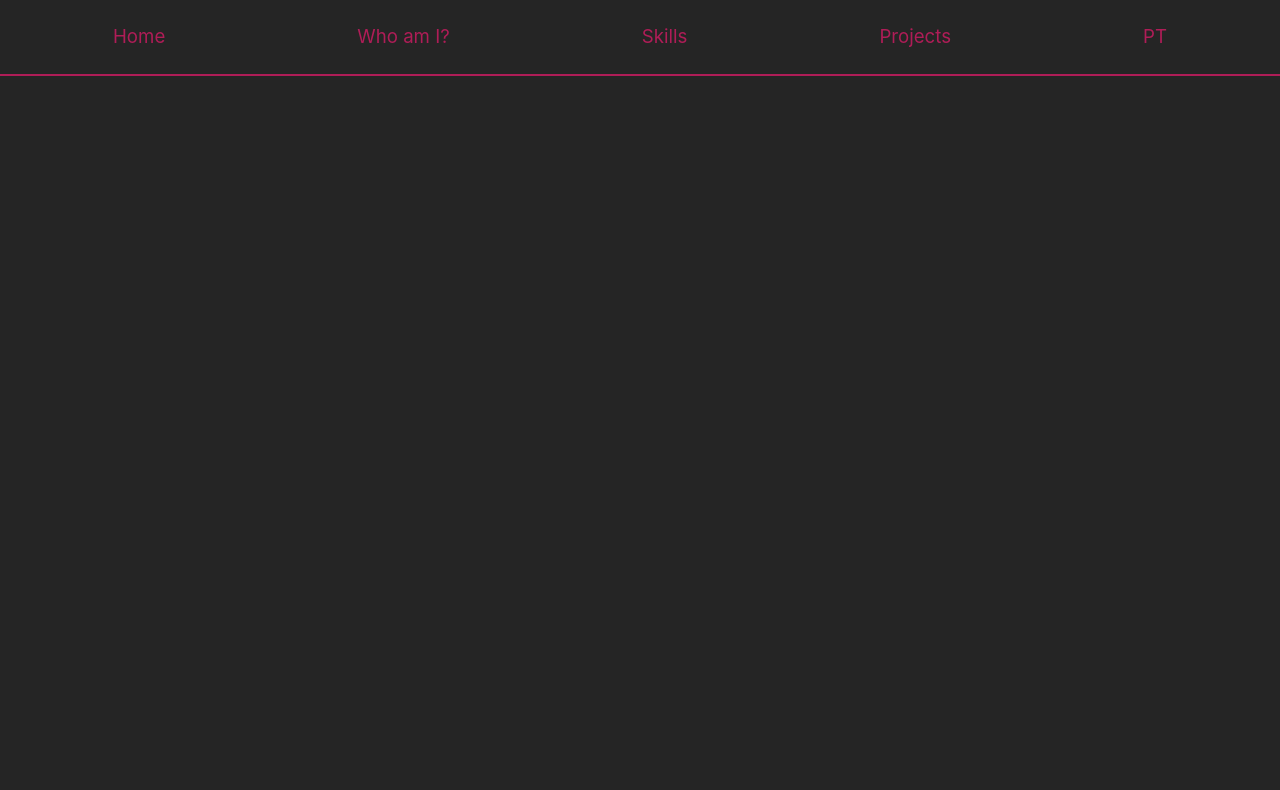
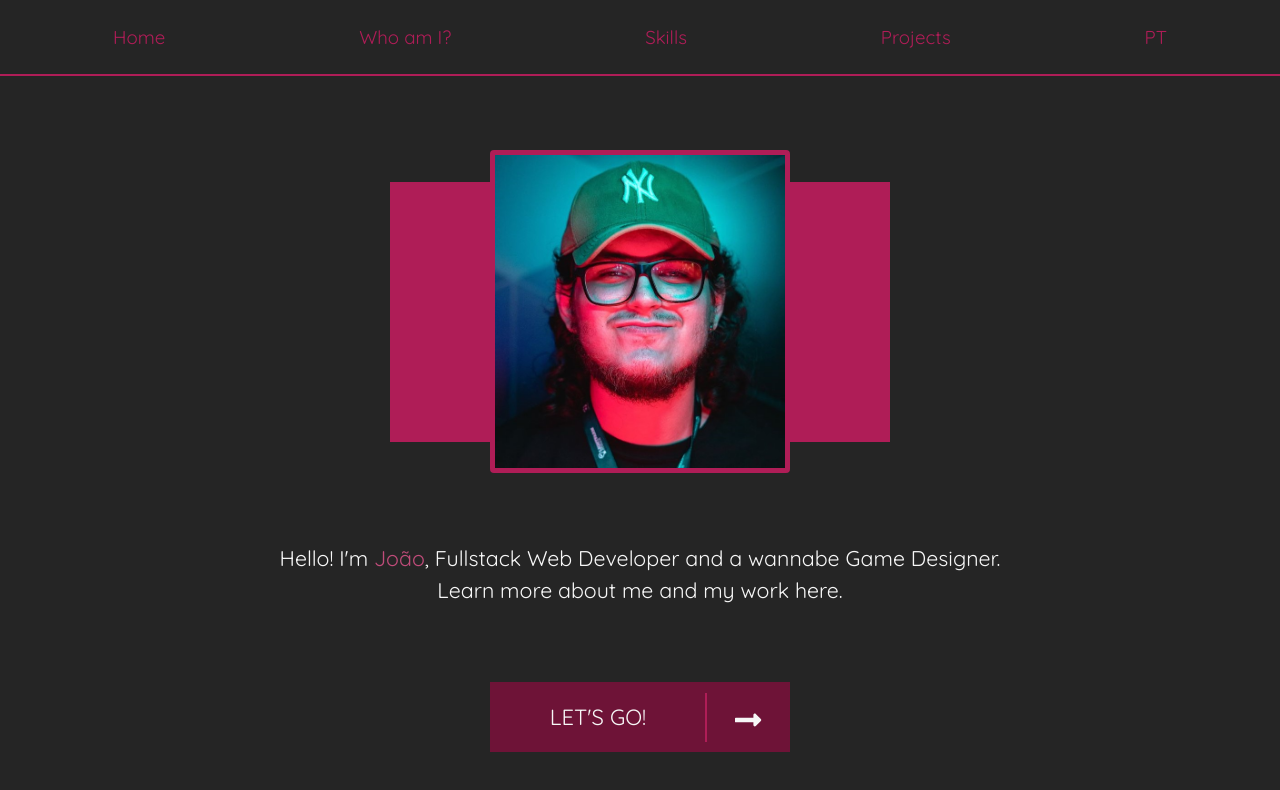
Before and after one commit to joaopbarberino/portfolio, a React (Create React App) app: page / in a window 1280 px wide. Shown: the top 790 px of the page. Built offline with nearby package versions, Linux system fonts and the light colour scheme.

Commit message:
Create Home section, app context for language and mobile control, and some refactors on header

```diff
--- a/package.json
+++ b/package.json
@@ -3,12 +3,16 @@
   "version": "0.1.0",
   "private": true,
   "dependencies": {
+    "@fortawesome/fontawesome-svg-core": "^1.2.28",
+    "@fortawesome/free-solid-svg-icons": "^5.13.0",
+    "@fortawesome/react-fontawesome": "^0.1.9",
     "@testing-library/jest-dom": "^4.2.4",
     "@testing-library/react": "^9.3.2",
     "@testing-library/user-event": "^7.1.2",
     "node-sass": "^4.13.1",
     "react": "^16.13.1",
     "react-dom": "^16.13.1",
+    "react-html-parser": "^2.0.2",
     "react-scripts": "3.4.1",
     "reactstrap": "^8.4.1",
     "styled-components": "^5.1.0"
--- a/public/index.html
+++ b/public/index.html
@@ -22,6 +22,8 @@
       work correctly both with client-side routing and a non-root public URL.
       Learn how to configure a non-root public URL by running `npm run build`.
     -->
+
+  <!-- Bootstrap 4 -->
   <link rel="stylesheet" href="https://stackpath.bootstrapcdn.com/bootstrap/4.3.1/css/bootstrap.min.css"
     integrity="sha384-ggOyR0iXCbMQv3Xipma34MD+dH/1fQ784/j6cY/iJTQUOhcWr7x9JvoRxT2MZw1T" crossOrigin="anonymous" />
   <script src="https://code.jquery.com/jquery-3.3.1.slim.min.js"
@@ -33,6 +35,10 @@
   <script src="https://stackpath.bootstrapcdn.com/bootstrap/4.3.1/js/bootstrap.min.js"
     integrity="sha384-JjSmVgyd0p3pXB1rRibZUAYoIIy6OrQ6VrjIEaFf/nJGzIxFDsf4x0xIM+B07jRM"
     crossOrigin="anonymous"></script>
+
+  <!-- Fonts -->
+  <link href="https://fonts.googleapis.com/css2?family=Quicksand&display=swap" rel="stylesheet">
+
   <title>React App</title>
 </head>
 
--- a/src/App.js
+++ b/src/App.js
@@ -1,22 +1,48 @@
-import React from 'react';
+import React, { useState, useEffect } from 'react';
 import styled from 'styled-components';
+import { colors, breakpoints } from './helpers/styles';
+import './index.scss'
+
 import Header from './components/Header';
-import colors from './helpers/colors';
-import './index.scss'
+import { AppProvider } from './components/AppContext';
+
+import Home from './sections/Home';
 
 const StyledBody = styled.div`
   background-color: ${colors.dark};
   height: 200vh;
-
-  outline: none!important;
-
 `;
 
 function App() {
+  const [language, setLanguage] = useState('en');
+  const [mobile, setMobile] = useState(true);
+  const toggleLanguage = () => {
+    setLanguage(language => (language === 'en' ? 'pt' : 'en'));
+  }
+
+  const resize = () => {
+    const newState = window.innerWidth <= parseInt(breakpoints.mobileMax);
+    if (mobile !== newState) {
+      setMobile(newState);
+    }
+  }
+
+  useEffect(() => {
+    resize();
+    window.addEventListener('resize', resize);
+
+    return function cleanup() {
+      window.removeEventListener('resize', resize);
+    }
+  });
+
   return (
-    <StyledBody>
-      <Header />
-    </StyledBody>
+    <AppProvider value={{ language, toggleLanguage, mobile }}>
+      <StyledBody>
+        <Header />
+        <Home />
+      </StyledBody>
+    </AppProvider>
   );
 }
 
--- /dev/null
+++ b/src/components/AppContext.js
@@ -0,0 +1,8 @@
+import React from 'react';
+
+const AppContext = React.createContext();
+
+export const AppProvider = AppContext.Provider;
+export const AppConsumer = AppContext.Consumer;
+
+export default AppContext;
--- a/src/components/Header.js
+++ b/src/components/Header.js
@@ -1,18 +1,21 @@
-import React, { useState } from 'react';
+import React, { useState, useContext } from 'react';
+import styled from 'styled-components';
 import {
   Collapse,
   Navbar,
-  NavbarToggler,
   Nav,
   NavItem,
   NavLink,
   Container
 } from 'reactstrap';
-import styled from 'styled-components';
-import colors from '../helpers/colors';
+import AppContext from './AppContext';
+import data from '../helpers/data.json';
+import { colors, breakpoints } from '../helpers/styles';
 
 const StyledNavbarContainer = styled(Container)`
+  font-family: 'Quicksand', sans-serif;
   .navbar {
+    background-color: ${colors.dark};
     padding: 0;
 
     .nav-item {
@@ -24,15 +27,22 @@ const StyledNavbarContainer = styled(Container)`
           font-size: 14pt;
       }
 
-      &:hover {
+      &:hover:not(.mobile-language-button) {
         padding: 20px 25px;
 
         a {
-          color: white;
+          color: ${colors.light};
           font-size: 16pt;
         }
         background-color: ${colors.pink};
       }
+    }
+
+    .mobile-language-button {
+      position: absolute;
+      right: 0;
+      top: 0;
+      list-style: none;
     }
   }
 
@@ -42,7 +52,7 @@ const StyledNavbarContainer = styled(Container)`
 `;
 
 const StyledNavbarToggler = styled.div`
-  @media (max-width: 767px) {
+  @media (max-width: ${breakpoints.mobileMax}) {
     margin: 20px;
     padding-top: 5px;
     cursor: pointer;
@@ -77,15 +87,16 @@ const StyledNavbarToggler = styled.div`
   }
 `;
 
+const Header = () => {
+  const { language, toggleLanguage, mobile } = useContext(AppContext);
 
-const Header = (props) => {
   const [isOpen, setIsOpen] = useState(false);
 
-  const toggle = () => setIsOpen(!isOpen);
+  const toggle = () => mobile ? setIsOpen(!isOpen) : false;
 
   return (
     <StyledNavbarContainer fluid>
-      <Navbar color={colors.dark} expand='md' dark fixed='top'>
+      <Navbar color={colors.dark} expand='md' fixed='top'>
         <Container>
           <StyledNavbarToggler onClick={toggle}>
             <div className={isOpen ? 'animation1' : 'bar1'} />
@@ -95,23 +106,34 @@ const Header = (props) => {
 
           <Collapse isOpen={isOpen} navbar>
             <Nav className='w-100 justify-content-between' navbar>
-              <NavItem>
-                <NavLink href='#home'>Home</NavLink>
-              </NavItem>
-              <NavItem>
-                <NavLink href='#who'>Who am I?</NavLink>
-              </NavItem>
-              <NavItem>
-                <NavLink href='#skills'>Skills</NavLink>
-              </NavItem>
-              <NavItem>
-                <NavLink href='#projects'>Projects</NavLink>
-              </NavItem>
-              <NavItem>
-                <NavLink href='#projects'>PT</NavLink>
+              {
+                data[language].header.map((nav, key) => {
+                  return (
+                    <NavItem key={key}>
+                      <NavLink href={nav.link} onClick={toggle}>{nav.text}</NavLink>
+                    </NavItem>
+                  );
+                })
+              }
+
+              <NavItem
+                className='d-none d-md-block'
+                onClick={() => toggleLanguage()}
+              >
+                <NavLink href='#projects'>
+                  {language === 'en' ? 'PT' : 'EN'}
+                </NavLink>
               </NavItem>
             </Nav>
           </Collapse>
+          <NavItem
+            className='d-md-none mobile-language-button'
+            onClick={() => toggleLanguage()}
+          >
+            <NavLink href='#projects'>
+              {language === 'en' ? 'PT' : 'EN'}
+            </NavLink>
+          </NavItem>
         </Container>
       </Navbar>
     </StyledNavbarContainer>
--- /dev/null
+++ b/src/components/HomeButton.js
@@ -0,0 +1,117 @@
+// Adptade from: https://codepen.io/Shtam3x/pen/Bevpxd
+
+import React from 'react';
+import styled from 'styled-components';
+import { colors } from '../helpers/styles'
+import { FontAwesomeIcon } from '@fortawesome/react-fontawesome';
+import { faLongArrowAltRight } from '@fortawesome/free-solid-svg-icons';
+
+const speed = '.3s';
+const transition = `all ${ speed } cubic-bezier(0.310, -0.105, 0.430, 1.400)`;
+
+const StyledButton = styled.a`
+	display: block;
+	background-color: ${colors.darkPink};
+	width: 300px;
+	height: 70px;
+	line-height: 70px;
+	margin: 75px auto;
+	color: ${colors.light};
+	position: relative;
+	top: 0;
+	bottom: 0;
+	left: 0;
+	right: 0;
+	cursor: pointer;
+	overflow: hidden;
+	/* box-shadow: 0 0 20px 0 rgba(0,0,0,.3); */
+	transition: ${transition};
+
+	span,
+	.icon {
+		display: block;
+		height: 100%;
+		text-align: center;
+		position: absolute;
+		top: 0;
+	}
+
+	span {
+		width: 72%;
+		line-height: inherit;
+		font-size: 22px;
+		text-transform: uppercase;
+		left: 0;
+		transition: ${transition};
+
+		&:after {
+			content: '';
+			background-color: ${colors.pink};
+			width: 2px;
+			height: 70%;
+			position: absolute;
+			top: 15%;
+			right: -1px;
+		}
+	}
+
+	.icon {
+		width: 28%;
+		right: 0;
+		transition: ${transition};
+
+		.svg-inline--fa {
+			font-size: 30px;
+			vertical-align: middle;
+			transition: ${transition}, height ${speed} ease;
+		}
+
+		.fa-long-arrow-alt-right {
+			height: 36px;
+		}
+	}
+
+	&:hover {
+
+		span {
+			left: -72%;
+			opacity: 0;
+		}
+
+		.icon {
+			width: 100%;
+
+			.svg-inline--fa {
+				font-size: 45px;
+			}
+		}
+	}
+
+	&:hover {
+	box-shadow: 0 0 20px 0 rgba(0,0,0,.3);
+		/* opacity: .7; */
+        color: ${colors.light};
+        background-color: ${colors.pink};
+
+		.icon .fa-long-arrow-alt-right {
+			height: 46px;
+		}
+	}
+
+	&:active {
+		opacity: 1;
+	}
+`;
+
+const HomeButton = props => {
+    return (
+        <StyledButton href='#' role='button'>
+            <span>{props.text}</span>
+            <div className='icon'>
+                <FontAwesomeIcon icon={faLongArrowAltRight} />
+            </div>
+        </StyledButton>
+    )
+}
+
+export default HomeButton;
--- a/src/helpers/colors.js
+++ /dev/null
@@ -1,5 +0,0 @@
-export default {
-    dark: '#252525',
-    pink: '#af1d57',
-    lightPink: '#c04c7a'
-}
--- /dev/null
+++ b/src/helpers/data.json
@@ -0,0 +1,58 @@
+{
+    "en": {
+        "header": [
+            {
+                "text": "Home",
+                "link": "#home"
+            },
+            {
+                "text": "Who am I?",
+                "link": "#who"
+            },
+            {
+                "text": "Skills",
+                "link": "#skills"
+            },
+            {
+                "text": "Projects",
+                "link": "#projects"
+            }
+        ],
+        "home": {
+            "imgTitle": "My picture!",
+            "description": [
+                "Hello! I'm <span>João</span>, Fullstack Web Developer and a wannabe Game Designer.",
+                "Learn more about me and my work here."
+            ],
+            "button": "Let's go!"
+        }
+    },
+    "pt": {
+        "header": [
+            {
+                "text": "Home",
+                "link": "#home"
+            },
+            {
+                "text": "Quem sou eu?",
+                "link": "#who"
+            },
+            {
+                "text": "Habilidades",
+                "link": "#skills"
+            },
+            {
+                "text": "Projetos",
+                "link": "#projects"
+            }
+        ],
+        "home": {
+            "imgTitle": "Minha foto!",
+            "description": [
+                "Olá! Eu sou o <span>João</span>, Fullstack Web Developer e futuro Game Designer.",
+                "Conheça mais de mim e do meu trabalho aqui."
+            ],
+            "button": "Vamos!"
+        }
+    }
+}
--- /dev/null
+++ b/src/helpers/styles.js
@@ -0,0 +1,11 @@
+export const colors = {
+    dark: '#252525',
+    light: '#f7f7f7',
+    pink: '#af1d57',
+    lightPink: '#c04c7a',
+    darkPink: '#6e1337'
+}
+
+export const breakpoints = {
+    mobileMax: '767px',
+}
--- a/src/index.scss
+++ b/src/index.scss
@@ -3,6 +3,9 @@ body {
 }
 
 html {
+    background-color:#252525;
+    scroll-behavior: smooth;
+
     ::-webkit-scrollbar {
         width: 5px;
         background-color:#252525;
--- /dev/null
+++ b/src/sections/Home.js
@@ -0,0 +1,99 @@
+import React, { useContext } from 'react';
+import ReactHtmlParser from 'react-html-parser';
+import styled from 'styled-components';
+import { colors, breakpoints } from '../helpers/styles';
+import data from '../helpers/data.json';
+import { Container } from 'reactstrap';
+import AppContext from '../components/AppContext';
+import HomeButton from '../components/HomeButton';
+
+const StyledHomeContainer = styled(Container)`
+    text-align: center;
+    color: ${colors.light};
+    font-family: 'Quicksand', sans-serif;
+    font-size: 16pt;
+`;
+
+const StyledProfilePicContainer = styled.div`
+    display: flex;
+    justify-content: center;
+    align-items: center;
+    padding-top: 150px;
+
+    div {
+        transition: all .2s;
+        position: absolute;
+        height: 260px;
+        width: 500px;
+        background-color: ${colors.pink};
+
+        &:hover {
+            width: 600px;
+        }
+    }
+
+    img {
+        transition: all .2s;
+        position: relative;
+        width: 300px;
+        border: 5px solid ${colors.pink};
+        border-radius: 4px;
+
+        &:hover {
+            width: 350px;
+        }
+    }
+
+    @media (max-width: ${breakpoints.mobileMax}) {
+        div, div:hover {
+            top: 0;
+            width: 100%;
+            height: 320px;
+        }
+
+        img:hover {
+            width: 300px;
+        }
+    }
+`;
+
+const StyledDescription = styled.div`
+    margin-top: 70px;
+
+    p {
+        margin: 0;
+    }
+
+    span {
+        color: ${colors.lightPink};
+    }
+`;
+
+const Home = () => {
+    const { language } = useContext(AppContext);
+
+    return (
+        <StyledHomeContainer id='home'>
+            <StyledProfilePicContainer>
+                <div></div>
+                <img
+                    title={data[language].home.imgTitle}
+                    alt={data[language].home.imgTitle}
+                    src={process.env.PUBLIC_URL + '/img/profile.jpg'}
+                />
+            </StyledProfilePicContainer>
+            <StyledDescription>
+                {data[language].home.description.map((text, key) => {
+                    return (
+                        <p key={key}>
+                            {ReactHtmlParser(text)}
+                        </p>
+                    );
+                })}
+            </StyledDescription>
+            <HomeButton text={data[language].home.button} />
+        </StyledHomeContainer>
+    );
+}
+
+export default Home;
```
Also changed, not shown: public/img/profile.jpg (added), 1 other file (tests, documents, lock files or other folders).
